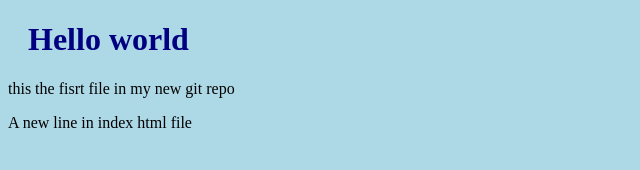
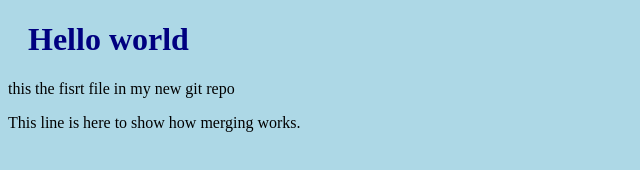
Before and after one commit to asonbede/git-tutorial-august, a plain HTML site: page index.html in a window 1280 px wide. Shown: the whole page, without its empty margins (0-640 px from the left). Drawn offline with Linux system fonts and the light colour scheme.

Commit message:
updated index.html with emergency fix

```diff
--- a/index.html
+++ b/index.html
@@ -10,6 +10,6 @@
   <body>
     <h1>Hello world</h1>
     <p>this the fisrt file in my new git repo</p>
-    <p>A new line in index html file</p>
+    <p>This line is here to show how merging works.</p>
   </body>
 </html>
```
